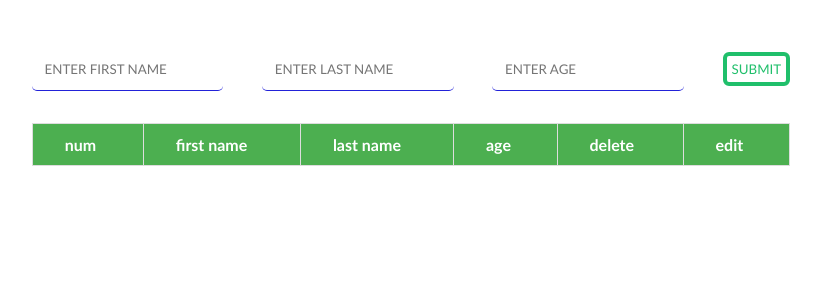
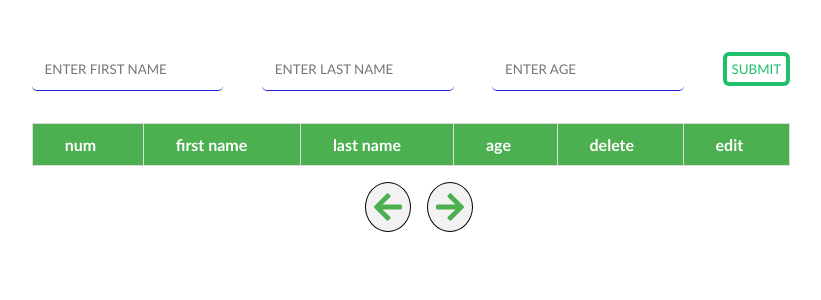
Before and after one commit to GAZACODER/clients_data, a React (Create React App) app: page / in a window 1280 px wide. Shown: the top 300 px of the page, without its empty margins (229-1050 px from the left). Built offline with nearby package versions, Linux system fonts and the light colour scheme.

Commit message:
Doing the pages feature and moving between these pages by adding a button to the previous page and a button for the next page, and adding the necessary conditions to move between pages #16

```diff
--- a/package.json
+++ b/package.json
@@ -3,6 +3,9 @@
   "version": "0.1.0",
   "private": true,
   "dependencies": {
+    "@fortawesome/fontawesome-svg-core": "^1.2.32",
+    "@fortawesome/free-solid-svg-icons": "^5.15.1",
+    "@fortawesome/react-fontawesome": "^0.1.11",
     "@testing-library/jest-dom": "^4.2.4",
     "@testing-library/react": "^9.5.0",
     "@testing-library/user-event": "^7.2.1",
--- a/src/components/Table/index.jsx
+++ b/src/components/Table/index.jsx
@@ -2,9 +2,12 @@ import React, { useState } from 'react';
 import './style.css';
 import StorageData from '../../utils/LocalStorage';
 import SweetAlert from '../../utils/SweetAlert';
+import { FontAwesomeIcon } from '@fortawesome/react-fontawesome';
+import { faArrowLeft, faArrowRight } from '@fortawesome/free-solid-svg-icons';
 
 let newData = [];
 const Table = ({ data, changeData }) => {
+  const [page, setPage] = useState(0);
   const handelDelete = (i) => {
     SweetAlert.ConfirmWithAlert(() => {
       newData = data.filter((x, index) => index !== i);
@@ -27,7 +30,10 @@ const Table = ({ data, changeData }) => {
         </tr>
 
         {data &&
-          data.map(({ firstName, LastName, age }, index) => (
+          data.map(
+            ({ firstName, LastName, age }, index) =>
+              index >= page &&
+              index <= page + 6 && (
                 <tr key={index}>
                   <td>{index + 1}</td>
                   <td>{firstName}</td>
@@ -50,8 +56,26 @@ const Table = ({ data, changeData }) => {
                     </button>
                   </td>
                 </tr>
-          ))}
+              )
+          )}
       </table>
+
+      <div className="footer__icon">
+        <FontAwesomeIcon
+          className="arrow__icon"
+          icon={faArrowLeft}
+          color="#4CAF50"
+          size="2x"
+          onClick={() => page > 0 && setPage(page - 7)}
+        />
+        <FontAwesomeIcon
+          className="arrow__icon"
+          icon={faArrowRight}
+          color="#4CAF50"
+          size="2x"
+          onClick={() => page + 7 < data.length && setPage(page + 7)}
+        />
+      </div>
     </div>
   );
 };
--- a/src/components/Table/style.css
+++ b/src/components/Table/style.css
@@ -33,3 +33,17 @@
   background-color: greenyellow;
   padding: 0.3rem 1rem;
 }
+
+.footer__icon {
+  display: flex;
+  justify-content: center;
+  margin: 1rem;
+}
+.arrow__icon {
+  margin-left: 1rem;
+  border: 1px solid black;
+  border-radius: 70%;
+  padding: 0.5rem;
+  background-color: #f2f2f2;
+  cursor: pointer;
+}
```
Also changed, not shown: 1 other file (tests, documents, lock files or other folders). Lines whose indentation alone changed are shown as unchanged.
